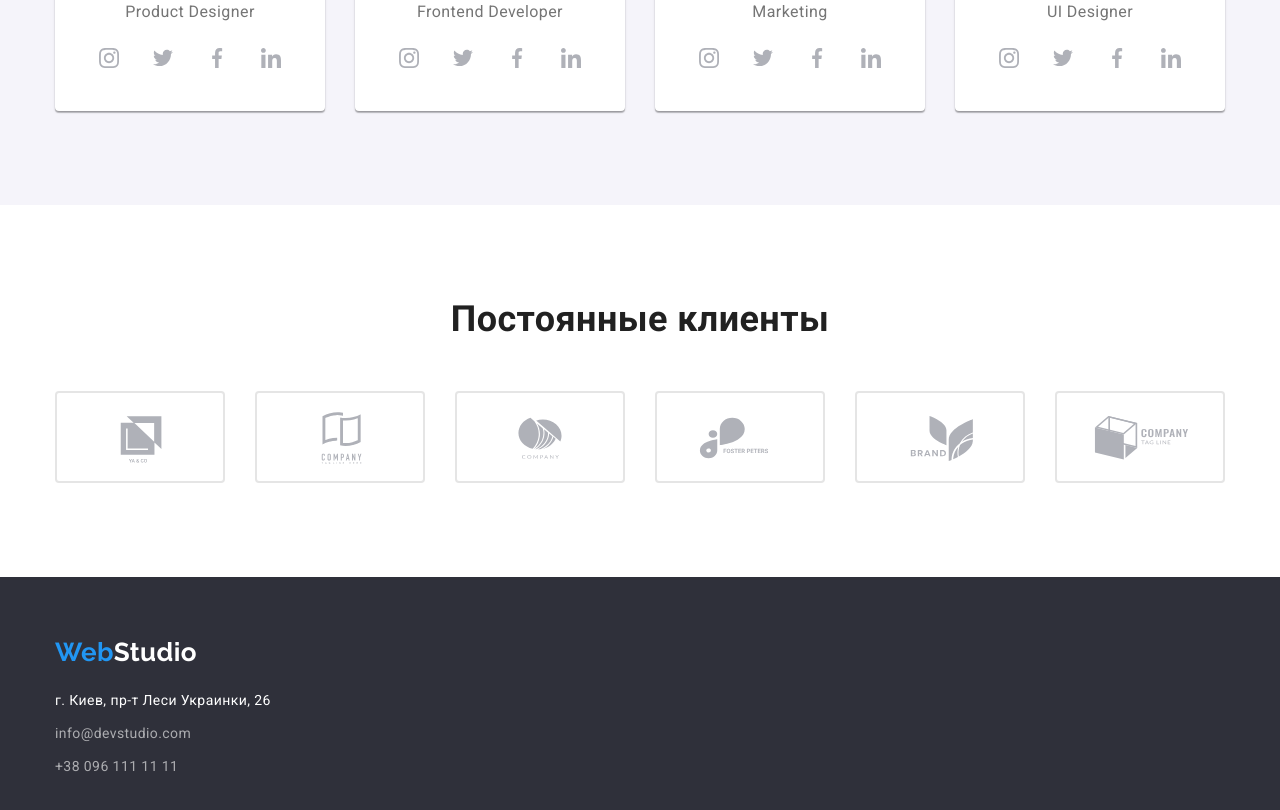
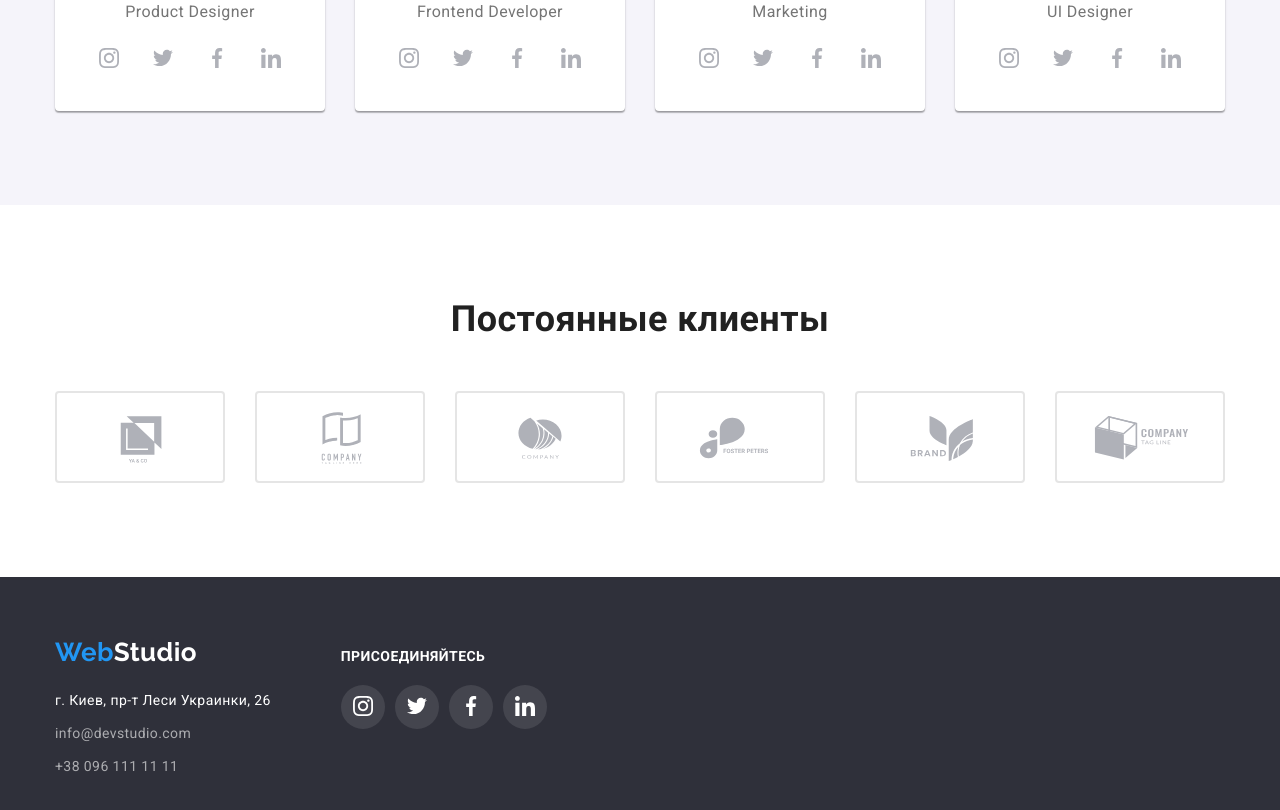
Before and after one commit to Nataliia0202/goit-markup-hw-04, a plain HTML site: page index.html in a window 1280 px wide. Shown: the part 2099-2909 px from the top of the page. Drawn offline with nearby package versions, Linux system fonts and the light colour scheme.

Commit message:
Добавляет иконки футер

```diff
--- a/css/styles.css
+++ b/css/styles.css
@@ -421,6 +421,52 @@ address {
   line-height: 1.72;
 }
 
+.titel-fut {
+  font-weight: 700;
+  font-size: 14px;
+  line-height: 1.14;
+  letter-spacing: 0.03em;
+  text-transform: uppercase;
+  color: var(--primary-bg-color);
+}
+
+.icon-fut {
+  width: 20px;
+  height: 20px;
+}
+.fut-list {
+  display: flex;
+  margin-top: 20px;
+}
+.footer-page .container {
+  display: flex;
+  align-items: baseline;
+}
+
+.soc-fut {
+  display: flex;
+  align-items: flex-start;
+  flex-direction: column;
+  margin-left: 70px;
+}
+.social-border {
+  display: flex;
+  align-items: center;
+  justify-content: center;
+  width: 44px;
+  height: 44px;
+  border-radius: 50%;
+  background-color: rgba(255, 255, 255, 0.1);
+
+}
+.fut-list .item-fut:not(:last-child) {
+  margin-right: 10px;
+}
+.social-border:hover {
+  background-color: var(--accent-color);
+}
+
+
 
 /*button*/
 
@@ -453,6 +499,7 @@ address {
 .filtr .link:focus {
   color: var(--primary-bg-color);
   background-color: var(--accent-color);
+  box-shadow: 0px 3px 1px rgba(0, 0, 0, 0.1), 0px 1px 2px rgba(0, 0, 0, 0.08), 0px 2px 2px rgba(0, 0, 0, 0.12);
 }
 .button.primary {
   color: var(--primary-bg-color);
@@ -534,6 +581,10 @@ address {
   overflow: hidden;
 }
 
+.shadow:hover {
+  box-shadow: 0px 1px 1px rgba(0, 0, 0, 0.12), 0px 4px 4px rgba(0, 0, 0, 0.06), 1px 4px 6px rgba(0, 0, 0, 0.16);
+}
+
 
 
 /* .fon-bnf {
--- a/index.html
+++ b/index.html
@@ -396,6 +396,7 @@
 
     <footer class="footer-page">
       <div class="container">
+      <div class="foot-cont">
       <a href="./index.html" class="logo">Web<span class="logofootStudio">Studio</span></a>
 
       <div class="address-cont">
@@ -403,8 +404,8 @@
         <ul class="address list">
           <li class="item">
             <a href="" target="_blank" rel="noreferrer noopener" class="address-maps link"
-              >г. Киев, пр-т Леси Украинки, 26</a
-            >
+              >г. Киев, пр-т Леси Украинки, 26
+              </a>
           </li>
           <li class="item">
             <a href="mailto:info@devstudio.com" class="address-mail link">info@devstudio.com</a>
@@ -416,6 +417,50 @@
       </address>
       </div>
       </div>
+
+      <div class="soc-fut">
+      <h2 class="titel-fut">присоединяйтесь</h2>
+      <ul class="fut-list list">
+        <li class="item-fut">
+          <div class="social-border">
+          <a href="">
+          <svg class="icon-fut">
+            <use href="./images/symbol-defs.svg#instagram-fut"></use>
+          </svg>
+          </a>
+          </div>
+        </li>
+        <li class="item-fut">
+          <div class="social-border">
+          <a href="">
+          <svg class="icon-fut">
+            <use href="./images/symbol-defs.svg#twitter-fut"></use>
+          </svg>
+          </a>
+          </div>
+        </li>
+        <li class="item-fut">
+          <div class="social-border">
+          <a href="">
+          <svg class="icon-fut">
+            <use href="./images/symbol-defs.svg#facebook-fut"></use>
+          </svg>
+          </a>
+          </div>
+        </li>
+        <li class="item-fut">
+          <div class="social-border">
+          <a href="">
+          <svg class="icon-fut">
+            <use href="./images/symbol-defs.svg#linkedin-fut"></use>
+          </svg>
+          </a>
+          </div>
+        </li>
+      </ul>
+      </div>
+
+      </div>
     </footer>
   </body>
 </html>
```
Also changed, not shown: portfolio.html (+78 -6 lines), images/antenna (1).svg (deleted), images/astronaut (1).svg (deleted), images/clock (1).svg (deleted), images/diagram (1).svg (deleted), images/envelope (1).svg (deleted), images/facebook comd (1).svg (deleted), images/facebook fut (1).svg (deleted), images/instagram comd (1).svg (deleted), images/instagram fut (1).svg (deleted), images/linkedin comd (1).svg (deleted), images/linkedin fut (1).svg (deleted), images/smartphone (1).svg (deleted), images/twitter comd (1).svg (deleted), 1 more files.
